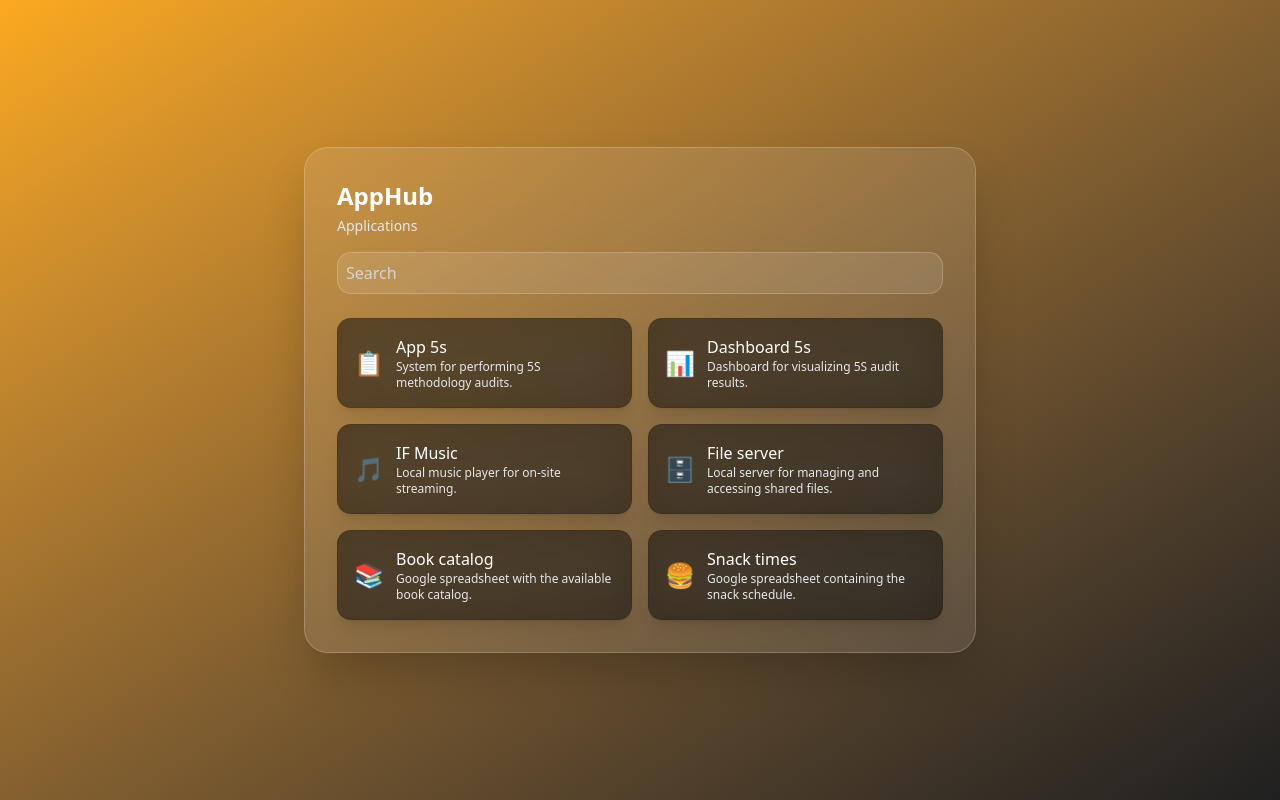
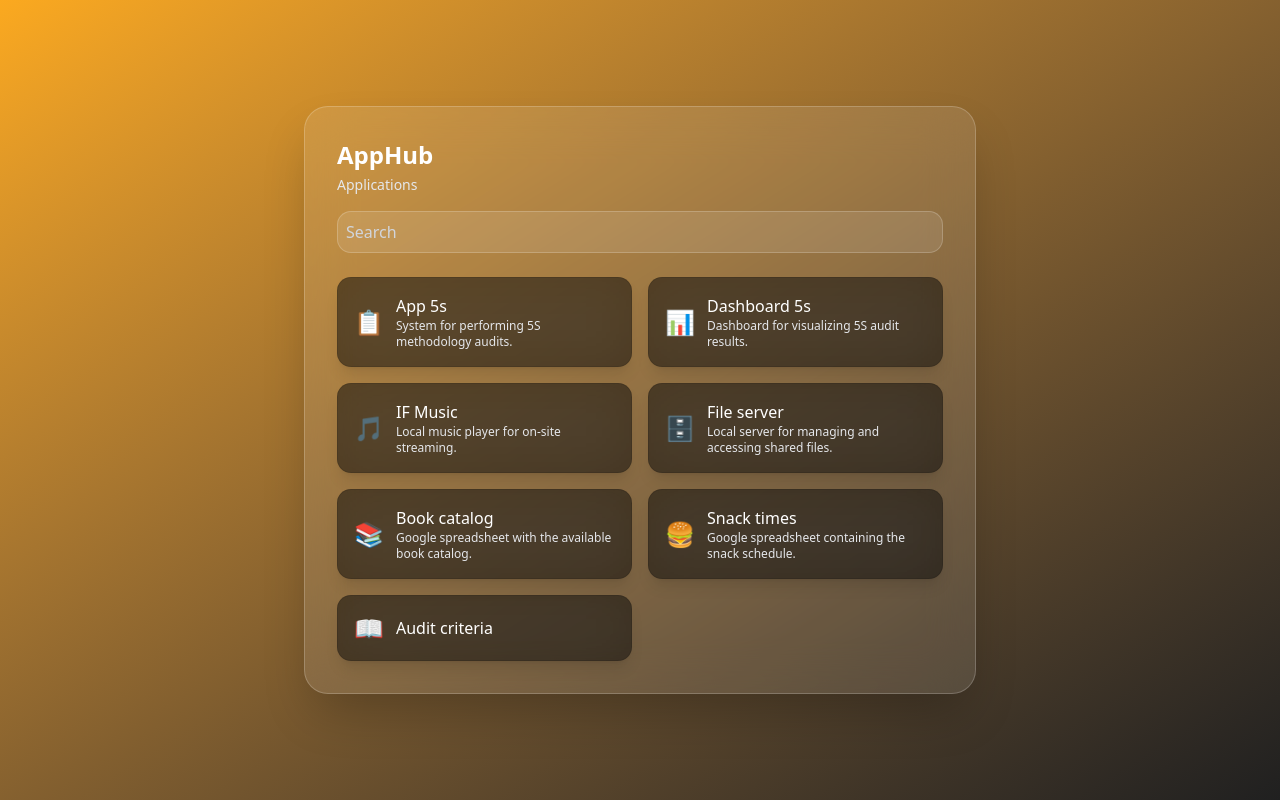
Before and after one commit to IsraelFrota/app-hub, a Next.js app: page / in a window 1280 px wide. Built offline with nearby package versions, Linux system fonts and the light colour scheme.

Commit message:
Novo link

```diff
--- a/src/app/page.tsx
+++ b/src/app/page.tsx
@@ -11,6 +11,7 @@ export default function Home() {
     { title: 'File server', icon: '🗄️', url: 'http://192.168.0.99:8081/', description: 'Local server for managing and accessing shared files.' },
     { title: 'Book catalog', icon: '📚', url: 'https://docs.google.com/spreadsheets/d/1Qd5tLyTvan9-EJuW2g_UYQaV7HRADrMuA402mDRNo2o/edit?gid=921363456#gid=921363456', description: 'Google spreadsheet with the available book catalog.' },
     { title: 'Snack times', icon: '🍔', url: 'https://docs.google.com/spreadsheets/d/1Ti7rzzUv6jqkb_9ih_zK3D9nyJwS8kPiTagHesTGHq4/edit?gid=0#gid=0', description: 'Google spreadsheet containing the snack schedule.' },
+    { title: 'Audit criteria', icon: '📖', url: 'https://docs.google.com/spreadsheets/d/10YdvT6qfqdJuHmHZp_KXCZ_8DV_h6C1bkgpsDwVKqsY/edit?usp=sharing' }
   ];
 
   const [search, setSearch] = useState('');
```
